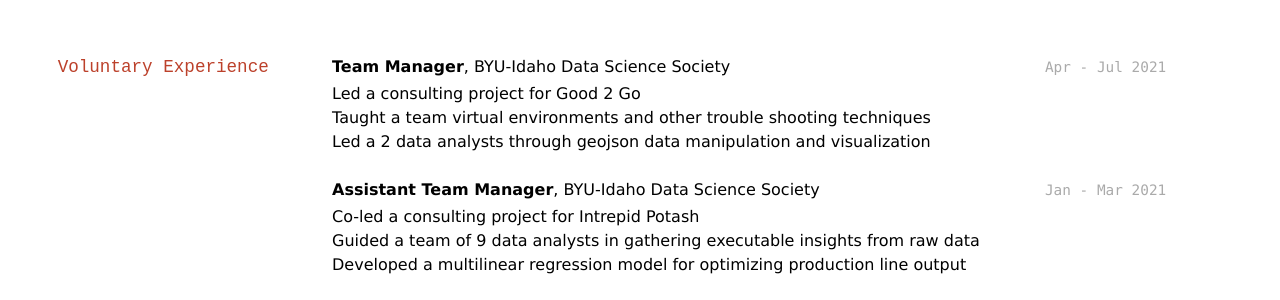
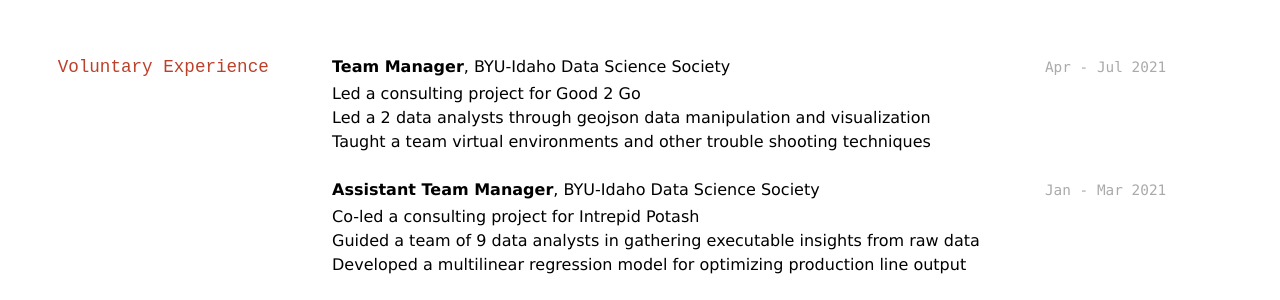
Before and after one commit to BrianGrant-Data/Resume, a Jekyll site: the page built from docs/index.md, in a window 1280 px wide. Shown: the part 416-716 px from the top of the page. Built offline with Jekyll 4.4.1, drawn with Linux system fonts in a browser that asks for light colours.

```diff
--- a/docs/index.md
+++ b/docs/index.md
@@ -31,8 +31,8 @@ __Video-Data Analyst__, BYU-I Art Department
 `Apr - Jul 2021`
 __Team Manager__, BYU-Idaho Data Science Society
 - Led a consulting project for Good 2 Go
+- Led a 2 data analysts through geojson data manipulation and visualization
 - Taught a team virtual environments and other trouble shooting techniques
-- Led a 2 data analysts through geojson data manipulation and visualization
 
 `Jan - Mar 2021`
 __Assistant Team Manager__, BYU-Idaho Data Science Society
```
